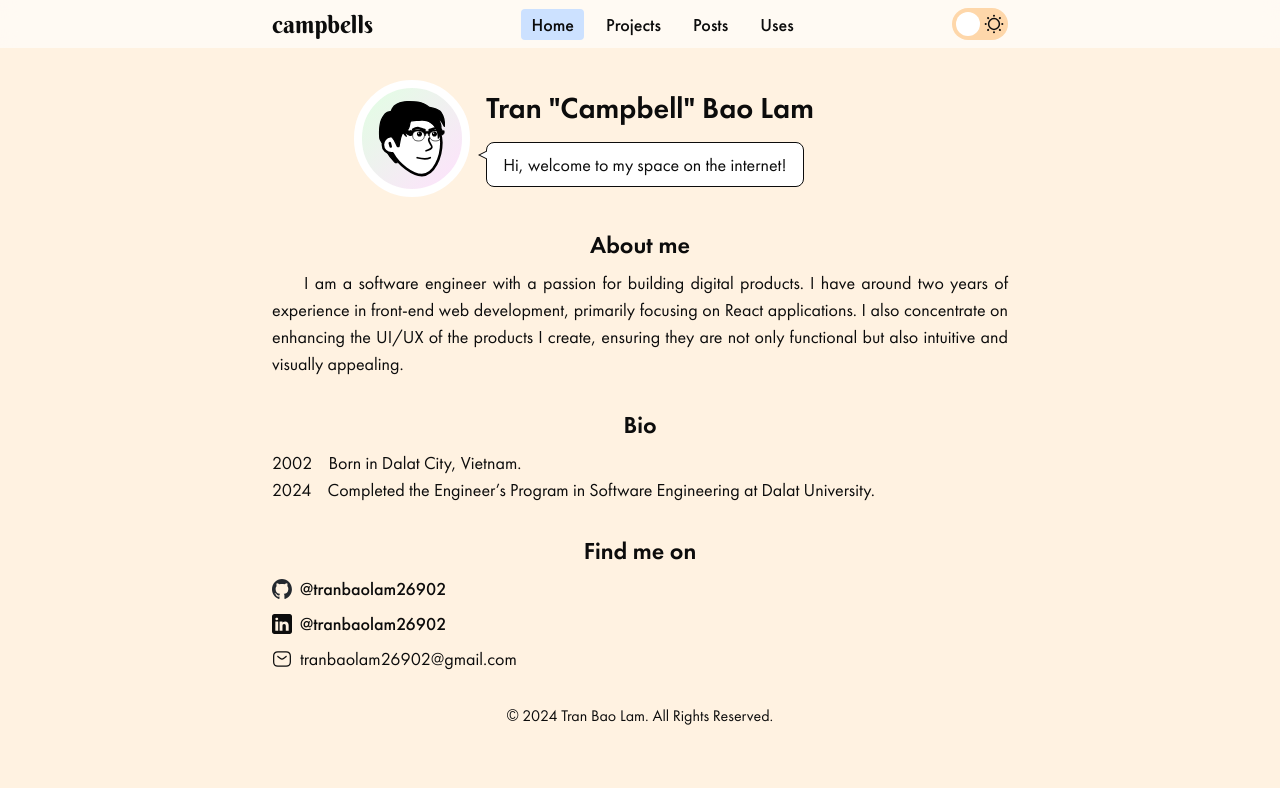
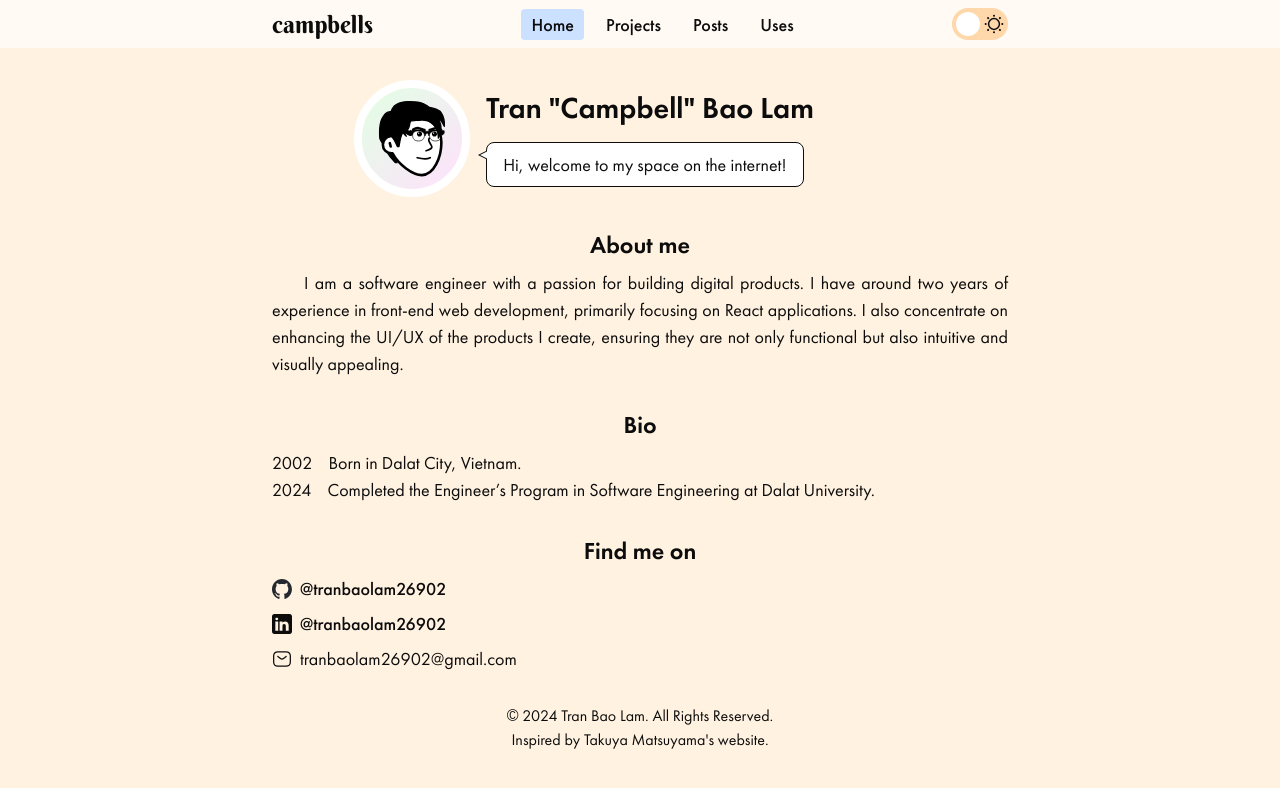
Before and after one commit to tranbaolam26902/campbells-corner, a Next.js app: page / in a window 1280 px wide. Shown: the top 788 px of the page. Built offline with nearby package versions, Linux system fonts and the light colour scheme.

Commit message:
update footer

```diff
--- a/src/components/shared/Footer.tsx
+++ b/src/components/shared/Footer.tsx
@@ -1,7 +1,18 @@
+import Link from 'next/link';
+
 export default function Footer() {
     return (
         <footer className='mb-8 text-center text-base'>
-            &copy; {new Date().getFullYear()} Tran Bao Lam. All Rights Reserved.
+            <p>
+                &copy; {new Date().getFullYear()} Tran Bao Lam. All Rights
+                Reserved.
+            </p>
+            <p>
+                <span>Inspired by&nbsp;</span>
+                <Link href='https://craftz.dog' target='_blank'>
+                    Takuya Matsuyama&apos;s website.
+                </Link>
+            </p>
         </footer>
     );
 }
```
